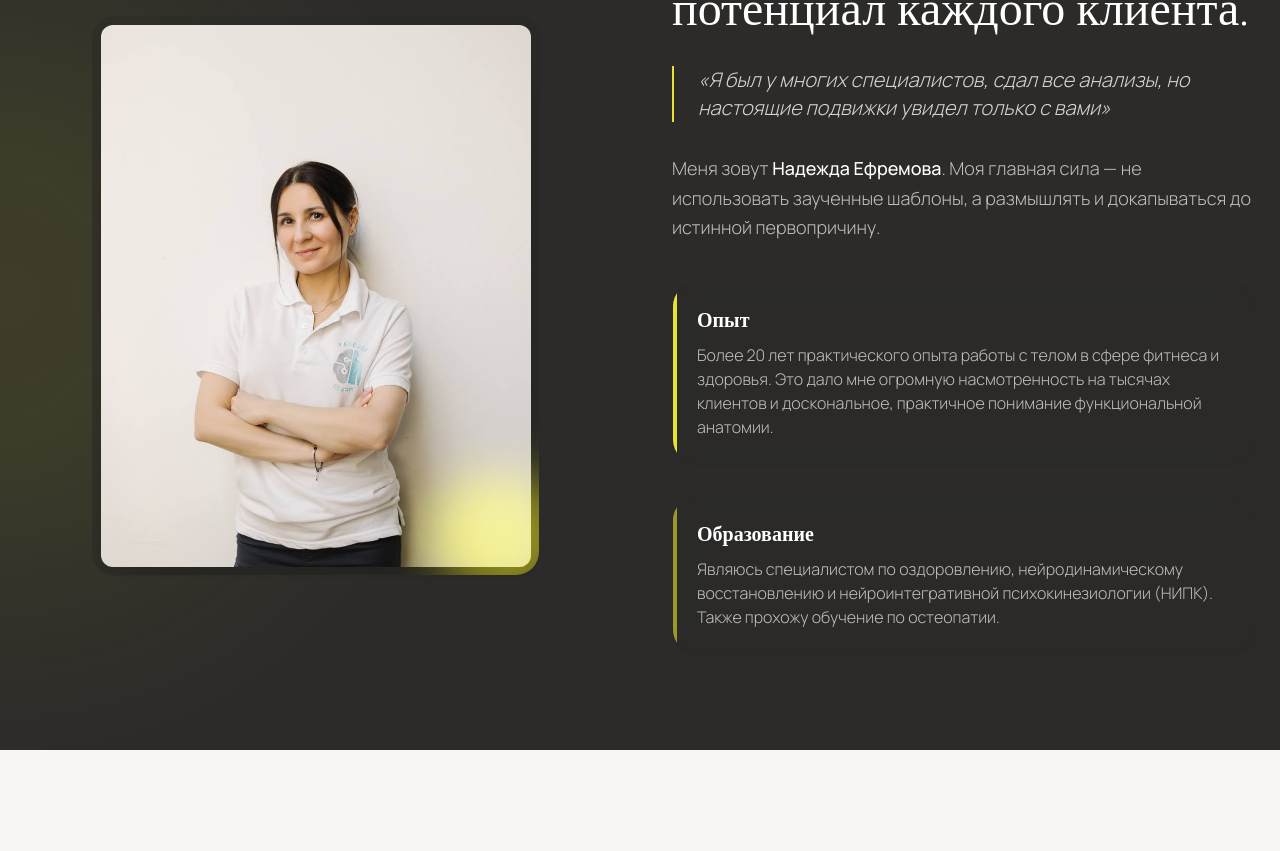
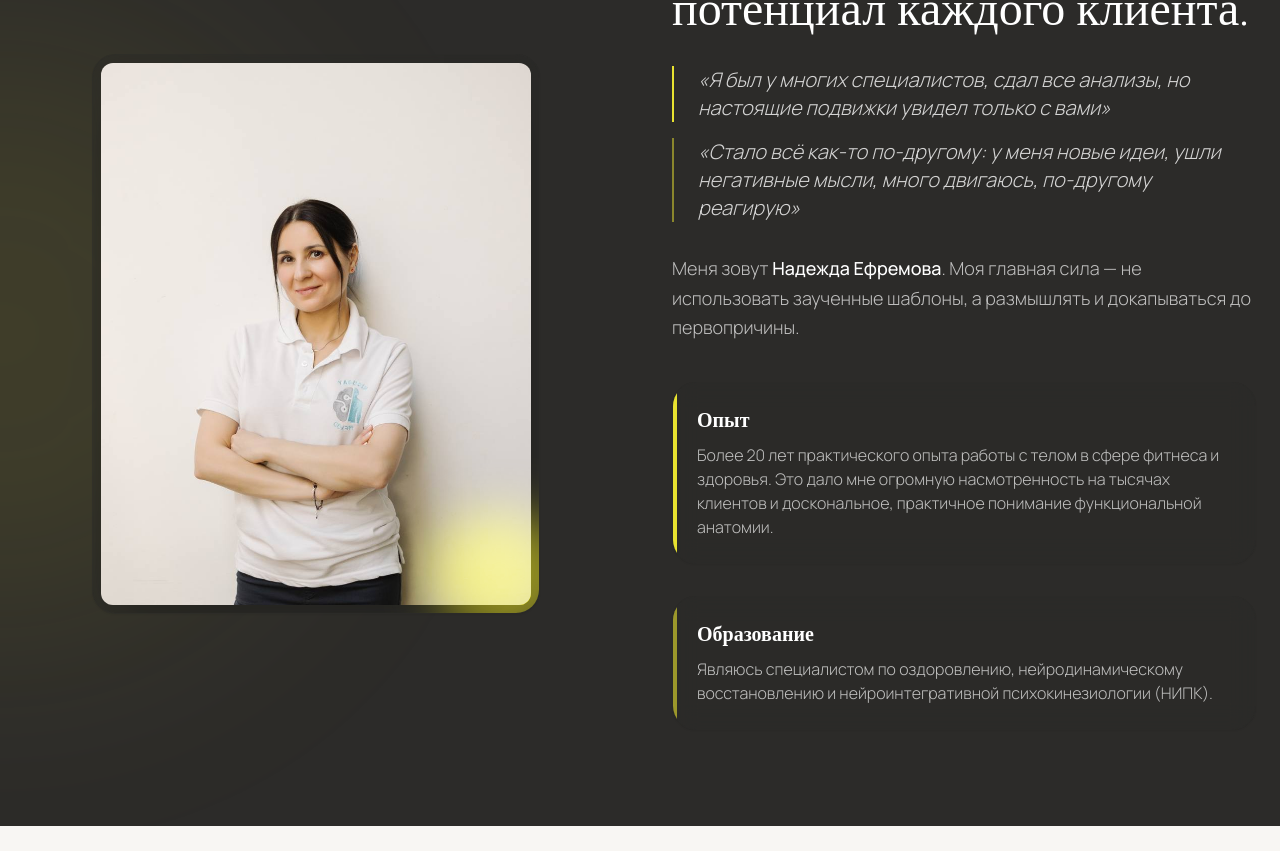
Before and after one commit to glebastashev/kinesio_site, a React (Vite) app: page / in a window 1280 px wide. Shown: the part 8420-9271 px from the top of the page. Built offline with nearby package versions, Linux system fonts and the light colour scheme.

Commit message:
Add second quote, fix description wording, remove osteopathy line

```diff
--- a/src/components/sections/About.tsx
+++ b/src/components/sections/About.tsx
@@ -25,11 +25,14 @@ export const About = () => {
             <h2 className="text-4xl md:text-5xl leading-tight mb-8 font-serif">
               Я верю в здоровье и потенциал каждого клиента.
             </h2>
-            <p className="text-xl text-white/80 font-light mb-8 italic border-l-2 border-accent-yellow pl-6">
+            <p className="text-xl text-white/80 font-light mb-4 italic border-l-2 border-accent-yellow pl-6">
               «Я был у многих специалистов, сдал все анализы, но настоящие подвижки увидел только с вами»
             </p>
+            <p className="text-xl text-white/80 font-light mb-8 italic border-l-2 border-accent-yellow/50 pl-6">
+              «Стало всё как-то по-другому: у меня новые идеи, ушли негативные мысли, много двигаюсь, по-другому реагирую»
+            </p>
             <p className="text-lg text-white/70 font-light leading-relaxed mb-10">
-              Меня зовут <strong className="text-white font-medium">Надежда Ефремова</strong>. Моя главная сила — не использовать заученные шаблоны, а размышлять и докапываться до истинной первопричину.
+              Меня зовут <strong className="text-white font-medium">Надежда Ефремова</strong>. Моя главная сила — не использовать заученные шаблоны, а размышлять и докапываться до первопричины.
             </p>
           </FadeIn>
 
@@ -43,7 +46,7 @@ export const About = () => {
             <FadeIn delay={0.3} className="glass-dark p-6 bg-white/5 border-white/10 relative overflow-hidden">
                <div className="absolute top-0 left-0 w-1 h-full bg-accent-yellow/60" />
                <h4 className="text-xl font-bold mb-2">Образование</h4>
-               <p className="text-white/70 font-light">Являюсь специалистом по оздоровлению, нейродинамическому восстановлению и нейроинтегративной психокинезиологии (НИПК). Также прохожу обучение по остеопатии.</p>
+               <p className="text-white/70 font-light">Являюсь специалистом по оздоровлению, нейродинамическому восстановлению и нейроинтегративной психокинезиологии (НИПК).</p>
             </FadeIn>
           </div>
         </div>
```
